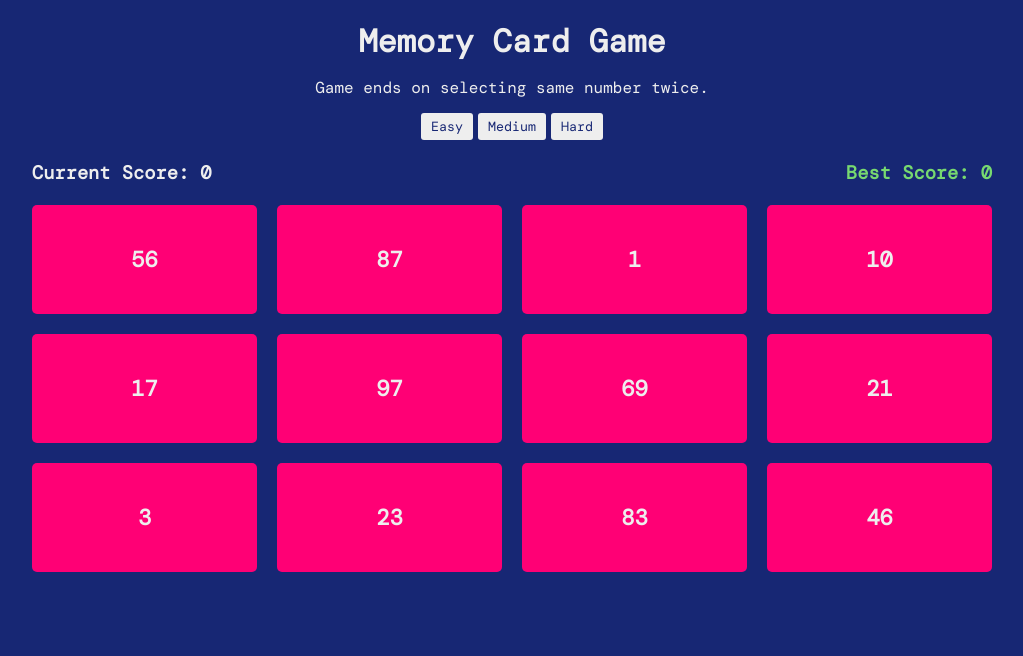
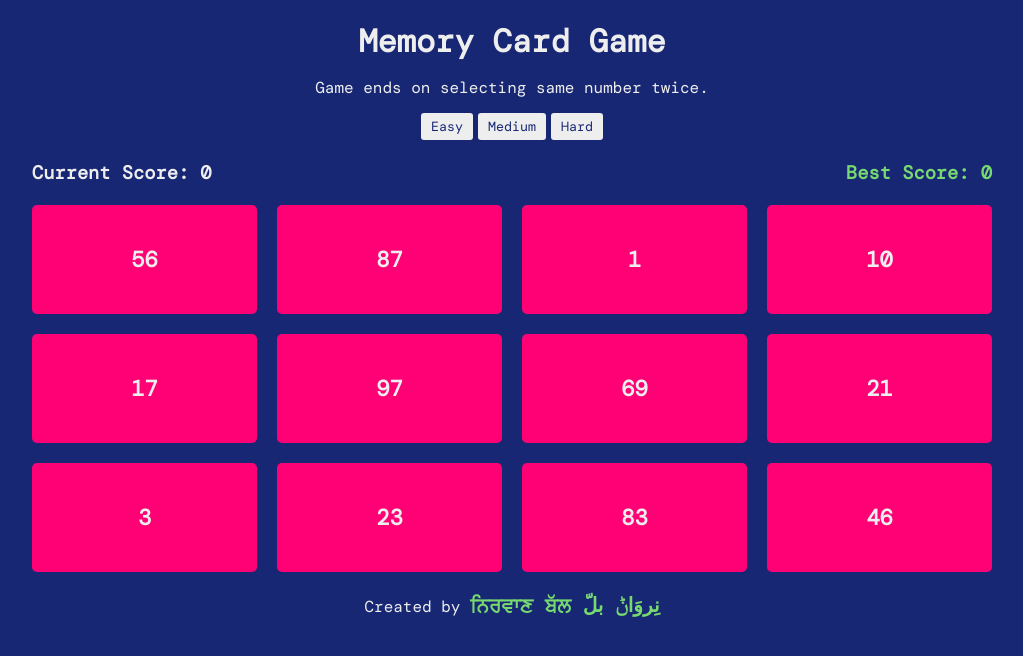
Before and after one commit to NirvaanBal/memory-game, a React (Vite) app: page / in a window 1280 px wide. Shown: the top 656 px of the page, without its empty margins (128-1151 px from the left). Built offline with nearby package versions, Linux system fonts and the light colour scheme.

Commit message:
Add footer

```diff
--- a/src/App.jsx
+++ b/src/App.jsx
@@ -5,6 +5,7 @@
 import Header from './components/Header';
 import Scoreboard from './components/Scoreboard';
 import Card from './components/Card';
+import Footer from './components/Footer';
 
 function App() {
   const [difficulty, setDifficulty] = useState(100);
@@ -54,6 +55,7 @@
           />
         ))}
       </div>
+      <Footer />
     </>
   );
 }
--- /dev/null
+++ b/src/components/Footer.jsx
@@ -0,0 +1,14 @@
+function Footer() {
+  return (
+    <div className="footer">
+      <p>
+        Created by{' '}
+        <a href="https://www.linkedin.com/in/nirvaanbal" target="_blank">
+          ਨਿਰਵਾਣ ਬੱਲ نِروَاݨ بلّ
+        </a>
+      </p>
+    </div>
+  );
+}
+
+export default Footer;
--- a/src/index.css
+++ b/src/index.css
@@ -82,3 +82,16 @@
   color: var(--base-color);
   cursor: pointer;
 }
+
+.footer {
+  margin-top: 20px;
+  text-align: center;
+}
+
+.footer a {
+  color: #fff;
+  text-decoration: none;
+  color: var(--secondary-color);
+  font-weight: bold;
+  font-size: 20px;
+}
```
